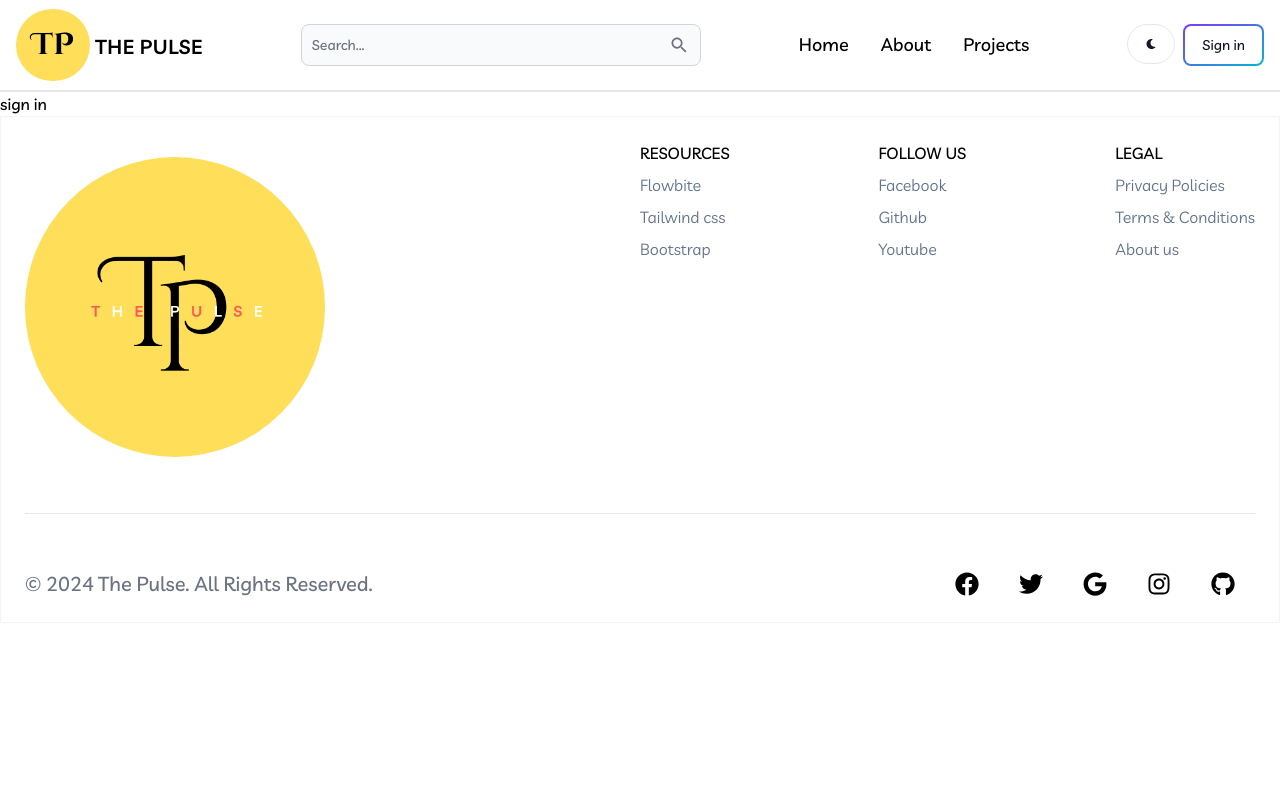
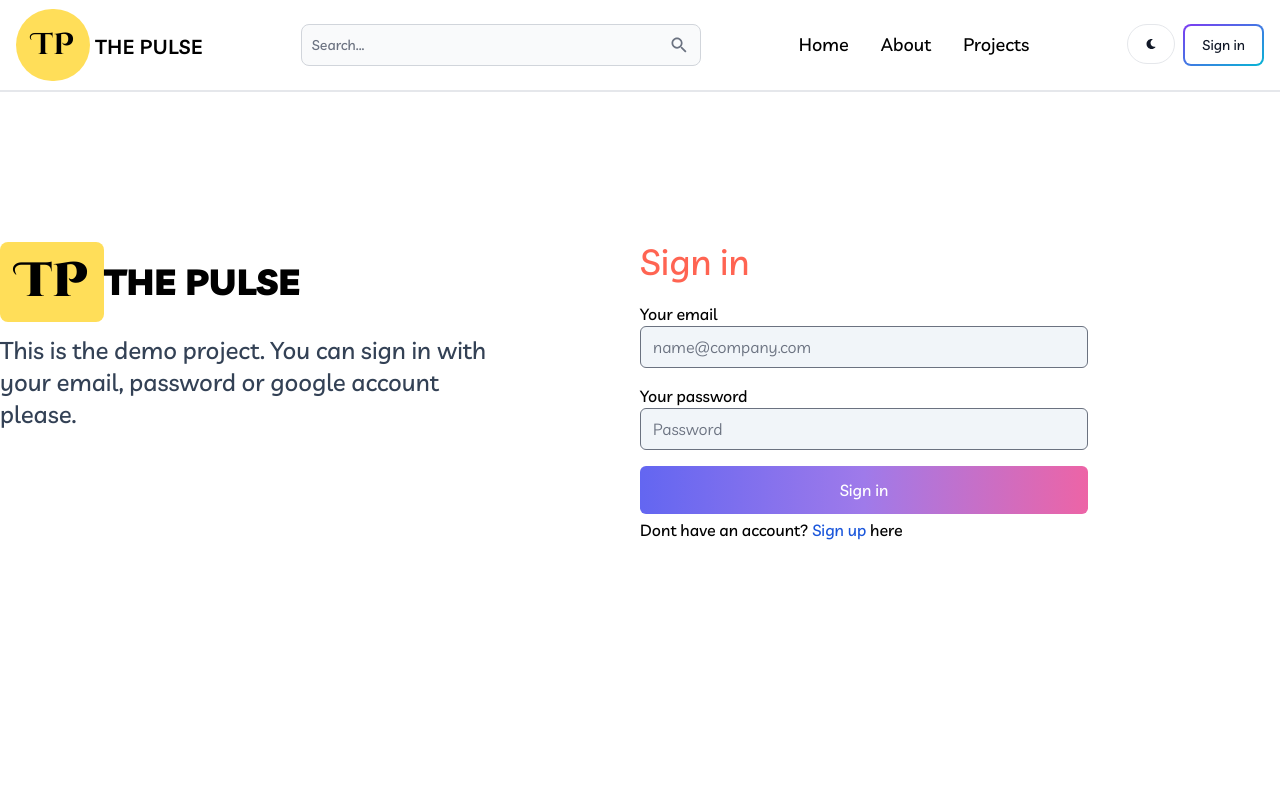
Before and after one commit to Navidullah/Blogging, a React (Vite) app in the folder client/: page /signin in a window 1280 px wide. Shown: the top 800 px of the page. Built offline with nearby package versions, Linux system fonts and the light colour scheme.

Commit message:
complete signin functionality

```diff
--- a/client/src/pages/SignIn.jsx
+++ b/client/src/pages/SignIn.jsx
@@ -1,7 +1,123 @@
-import React from "react";
+import React, { useState } from "react";
+import { Link, useNavigate } from "react-router-dom";
+import { Alert, Spinner } from "flowbite-react";
 
 const SignIn = () => {
-  return <div>sign in</div>;
+  const [formData, setFormData] = useState({});
+  const [errorMessage, setErrorMessage] = useState(null);
+  const [loading, setLoading] = useState(false);
+  const navigate = useNavigate();
+
+  const handleChange = (e) => {
+    setFormData({ ...formData, [e.target.id]: e.target.value.trim() });
+  };
+  const handleSubmit = async (e) => {
+    e.preventDefault();
+    if (!formData.password || !formData.email) {
+      return setErrorMessage("All fields are required!");
+    }
+    try {
+      setLoading(true);
+      setErrorMessage(null);
+      const res = await fetch("/api/auth/signin", {
+        method: "POST",
+        headers: { "Content-Type": "application/json" },
+        body: JSON.stringify(formData),
+      });
+      const data = await res.json();
+      console.log(data.message);
+
+      setErrorMessage(data.message);
+
+      /*if (data.success === false) {
+        console.log(data.success);
+        return;
+      }*/
+      setLoading(false);
+      if (res.ok) {
+        navigate("/");
+      }
+    } catch (err) {
+      setErrorMessage(err.message);
+      setLoading(false);
+    }
+  };
+  return (
+    <div className=" container max-sm:px-5">
+      <div className="flex flex-col mt-[150px] min-h-screen  sm:flex-row max-sm:mt-4">
+        <div className="leftside sm:flex-1">
+          <Link to="/" className="flex items-center h_font">
+            <span className="text-3xl cinzel_font rounded-lg sm:text-5xl font-extrabold bg-[#ffde59] text-black p-4">
+              TP
+            </span>
+            <span className="text-4xl livvic_font font-extrabold  text-black dark:text-white">
+              THE PULSE
+            </span>
+          </Link>
+          <p className="text-slate-700 mt-3 mb-3 text-2xl sm:max-w-lg">
+            This is the demo project. You can sign in with your email, password
+            or google account please.
+          </p>
+        </div>
+        <div className="sm:flex-1">
+          <div>
+            <h1 className="text-4xl  mb-5 text-[#FF6452]">Sign in</h1>
+          </div>
+
+          <div className=" rightside sm:max-w-md">
+            <form className="flex flex-col gap-4" onSubmit={handleSubmit}>
+              <div className="flex flex-col">
+                <label>Your email</label>
+                <input
+                  type="email"
+                  placeholder="name@company.com"
+                  id="email"
+                  className="bg-slate-100 rounded-md   font-normal"
+                  onChange={handleChange}
+                ></input>
+              </div>
+              <div className="flex flex-col">
+                <label>Your password</label>
+                <input
+                  type="password"
+                  placeholder="Password"
+                  id="password"
+                  className="bg-slate-100 rounded-md   font-normal"
+                  onChange={handleChange}
+                ></input>
+              </div>
+              <button
+                type="submit"
+                className="gradient p-3 rounded-md text-white hover:opacity-75"
+                disabled={loading}
+              >
+                {loading ? (
+                  <>
+                    <Spinner size="sm" />
+                    <span className="px-3 text-black"> Loading...</span>
+                  </>
+                ) : (
+                  "Sign in"
+                )}
+              </button>
+            </form>
+            <div className="mt-1">
+              <span>Dont have an account? </span>
+              <Link to="/signup" className="text-blue-700">
+                Sign up
+              </Link>{" "}
+              here
+            </div>
+            {errorMessage && (
+              <Alert className="mt-5" color="failure">
+                {errorMessage}
+              </Alert>
+            )}
+          </div>
+        </div>
+      </div>
+    </div>
+  );
 };
 
 export default SignIn;
--- a/client/src/pages/SignUp.jsx
+++ b/client/src/pages/SignUp.jsx
@@ -112,9 +112,10 @@ const SignUp = () => {
             </form>
             <div className="mt-1">
               <span>Have Already an Account? </span>
-              <Link to="/sign-in" className="text-blue-700">
-                Sign in here
-              </Link>
+              <Link to="/signin" className="text-blue-700">
+                Sign in
+              </Link>{" "}
+              here
             </div>
             {errorMessage && (
               <Alert className="mt-5" color="failure">
```
